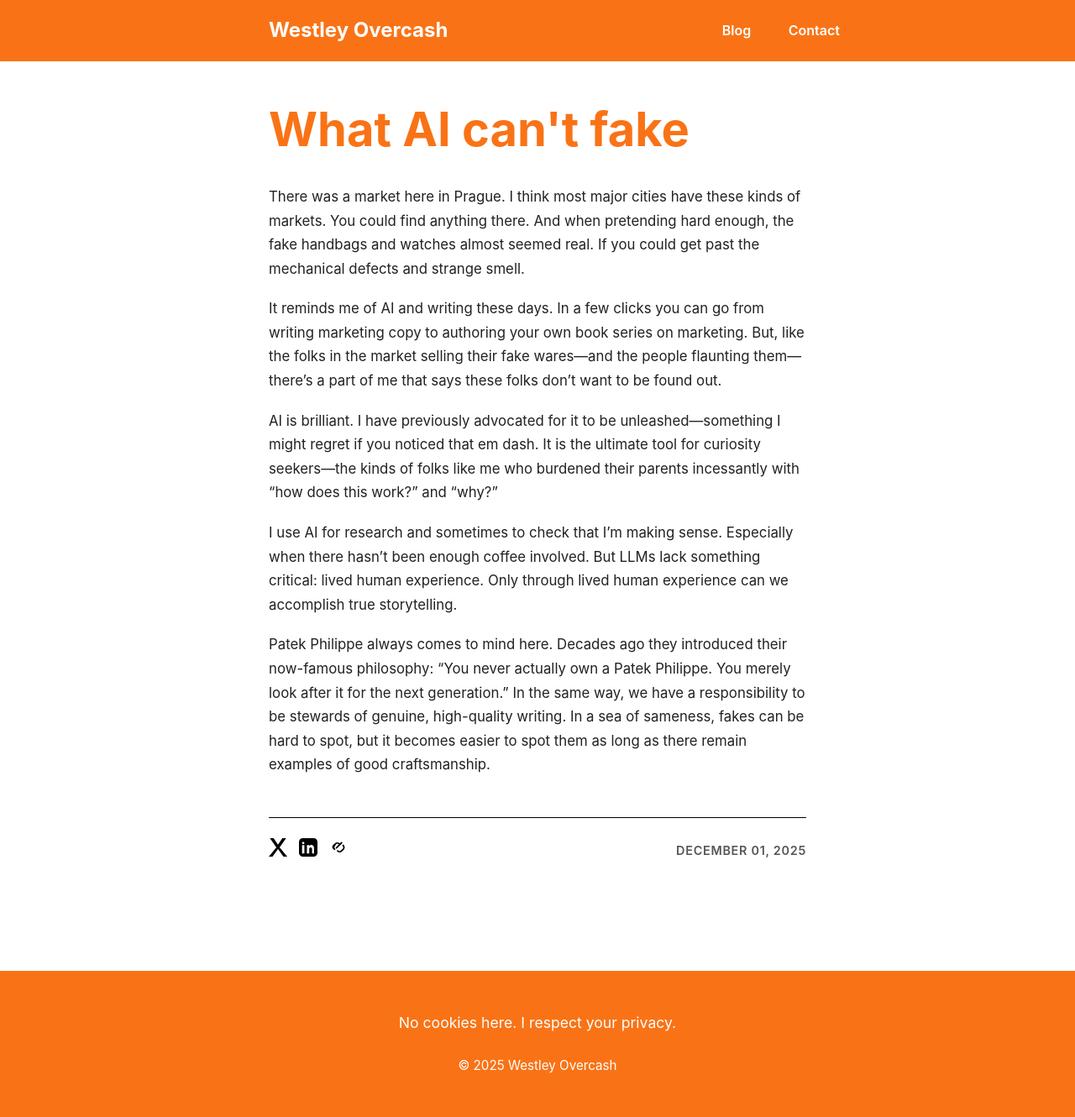
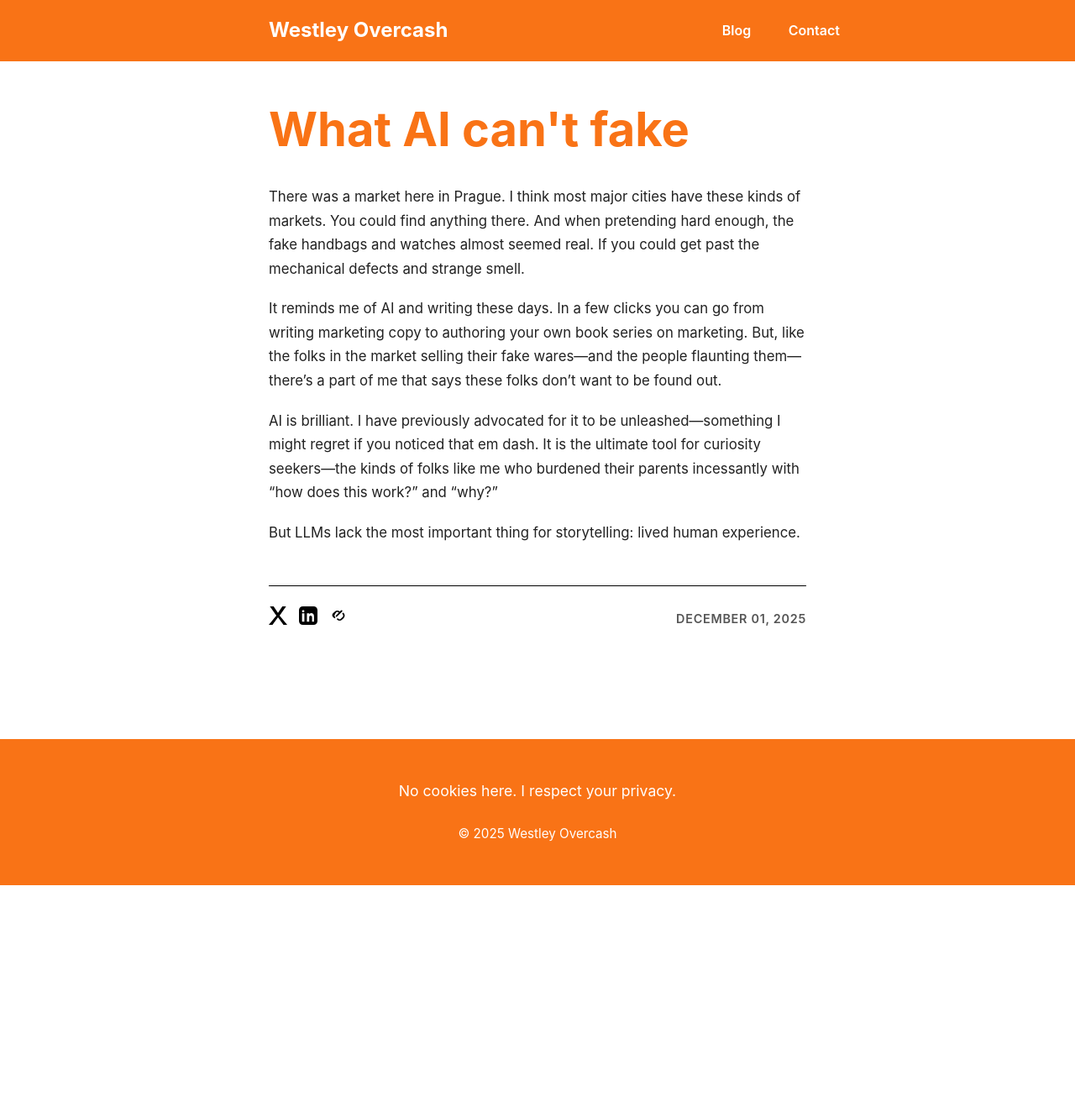
Before and after one commit to westleyovercash/westleyovercash.github.io, a Jekyll site: the page built from _posts/2025-12-01-what-ai-cant-fake.md, in a window 1280 px wide. Shown: the whole page at 84% size. Built offline with Jekyll 4.4.1, drawn with Linux system fonts in a browser that asks for light colours; after the commit the page ends 1054 px from its top, so only the background shows below that.

Commit message:
Update 2025-12-01-what-ai-cant-fake.md

```diff
--- a/_posts/2025-12-01-what-ai-cant-fake.md
+++ b/_posts/2025-12-01-what-ai-cant-fake.md
@@ -9,6 +9,4 @@ It reminds me of AI and writing these days. In a few clicks you can go from writ
 
 AI is brilliant. I have previously advocated for it to be unleashed—something I might regret if you noticed that em dash. It is the ultimate tool for curiosity seekers—the kinds of folks like me who burdened their parents incessantly with "how does this work?" and "why?"
 
-I use AI for research and sometimes to check that I'm making sense. Especially when there hasn't been enough coffee involved. But LLMs lack something critical: lived human experience. Only through lived human experience can we accomplish true storytelling.
-
-Patek Philippe always comes to mind here. Decades ago they introduced their now-famous philosophy: “You never actually own a Patek Philippe. You merely look after it for the next generation.” In the same way, we have a responsibility to be stewards of genuine, high-quality writing. In a sea of sameness, fakes can be hard to spot, but it becomes easier to spot them as long as there remain examples of good craftsmanship.
+But LLMs lack the most important thing for storytelling: lived human experience.
```
